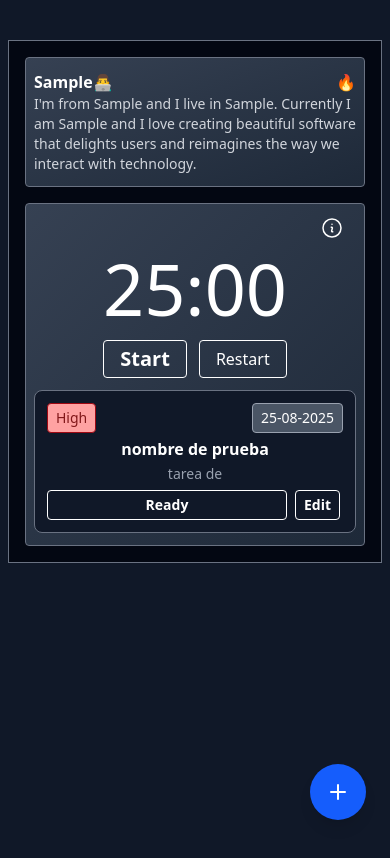
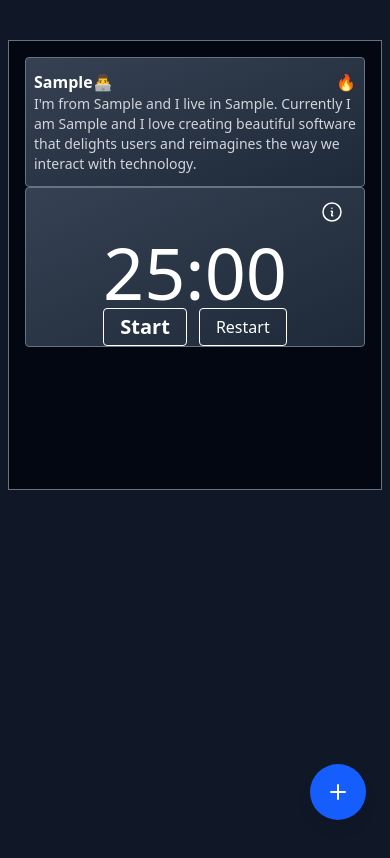
Before and after one commit to dslo07/open-ToDo, a React (Vite) app in the folder openToDo/: page / in a window 390 px wide. Both pictures are taken after typing "Sample", "Sample", "Sample", "Sample", "Sample", "Sample" into the empty fields and a click on the input "Confirmar". Shown: the top 858 px of the page. Built offline with nearby package versions, Linux system fonts and the light colour scheme.

Commit message:
proxima refacturacion con Mobile First

```diff
--- a/openToDo/package.json
+++ b/openToDo/package.json
@@ -11,6 +11,7 @@
   },
   "dependencies": {
     "@headlessui/react": "^2.2.7",
+    "@lottiefiles/dotlottie-react": "^0.15.0",
     "@material-tailwind/html": "^3.0.0-beta.7",
     "@tailwindcss/vite": "^4.1.11",
     "headlessui": "^0.0.0",
--- a/openToDo/src/App.jsx
+++ b/openToDo/src/App.jsx
@@ -1,7 +1,6 @@
 import { useEffect, useState } from 'react'
 import Login from './components/Login'
 import MainContent from './components/MainContent'
-import FabMenu from './components/FabMenu'
 import './App.css'
 
 function App() {
@@ -25,7 +24,6 @@ function App() {
   return (
     <>
       {isLogin ? (<MainContent userData={user}/>) : (<Login setUserData={setUserData} setIsLogin={setIsLogin}></Login>)}
-      <FabMenu/>
     </>
   )
 }
--- a/openToDo/src/components/InfoMode.jsx
+++ b/openToDo/src/components/InfoMode.jsx
@@ -1,11 +1,17 @@
 import React from 'react'
+import { DotLottieReact } from '@lottiefiles/dotlottie-react';
 
 
 const InfoMode = () => {
   return (
     <div className='flex justify-center items-center text-center p-2'>
         <div>
-            <iframe src="https://lottie.host/embed/5e40b073-b377-4478-90b6-3063979e9173/1flk4fzWIT.lottie"  height={"200px"}></iframe>
+
+    <DotLottieReact
+      src="https://lottie.host/cf702d6f-df6c-40d9-b2cb-354d350419e3/YNuTzKx9bm.lottie"
+      loop
+      autoplay
+    />
             <h2 className='text-2xl'>finish your firts Set</h2>
         </div>
     </div>
--- a/openToDo/src/components/MainContent.jsx
+++ b/openToDo/src/components/MainContent.jsx
@@ -4,6 +4,7 @@ import Pomodoro from './Pomodoro';
 import InfoMode from './InfoMode';
 import ModalAddTask from './ModalAddTaks';
 import NoContent from './NoContent';
+import FabMenu from './FabMenu'
 import TaskManager from './TaskManager';
 
 const MainContent = ({ userData }) => {
@@ -28,7 +29,7 @@ const MainContent = ({ userData }) => {
     <section className="flex justify-between p-4 min-h-[450px] sm:gap-3 bg-gray-950 border border-gray-500 m-2">
 
       {/* lado izquierdo */}
-      <div className="max-w-[500px] flex flex-col gap-4">
+      <div className="max-w-[500px] ">
         <CardInfo userData={userData} />
 
         <div className="rounded border border-gray-500 bg-gradient-to-tl from-gray-800 to-gray-700">
@@ -41,7 +42,7 @@ const MainContent = ({ userData }) => {
           </div>
 
 
-          <div >
+          <div className='h-full'>
             { isPomodoro ? <Pomodoro /> : <InfoMode  /> }
           </div>
         </div>
@@ -89,6 +90,7 @@ const MainContent = ({ userData }) => {
           : <TaskManager taskList={taskList} />
         }
       </div>
+      <FabMenu/>
       {/* modal */}
       <ModalAddTask open={open} setOpen={setOpen} taskList={taskList} setTaskList={setTaskList}/>
     </section>
--- a/openToDo/src/components/Pomodoro.jsx
+++ b/openToDo/src/components/Pomodoro.jsx
@@ -53,10 +53,6 @@ const Pomodoro = () => {
     <div className='text-center'>
       <h2 className="text-7xl">{formatTime()}</h2>
         <div className="flex justify-center items-center flex-col gap-4">
-      <div>
-
-      </div>
-
           <div className="flex gap-3">
             <button className="border py-1 px-4 rounded text-xl font-semibold hover:bg-gray-100 hover:text-gray-900 cursor-pointer" onClick={handleStartPause}>
               {isRunning ? 'Pause' : 'Start'}
@@ -76,9 +72,7 @@ const Pomodoro = () => {
               </div>
             )}
         </div>
-    <div className='px-2 my-3'>
-       <CardTask task= {task} />
-    </div>
+
     </div>
   );
 };
```
Also changed, not shown: 1 other file (tests, documents, lock files or other folders). Lines whose indentation alone changed are shown as unchanged.
